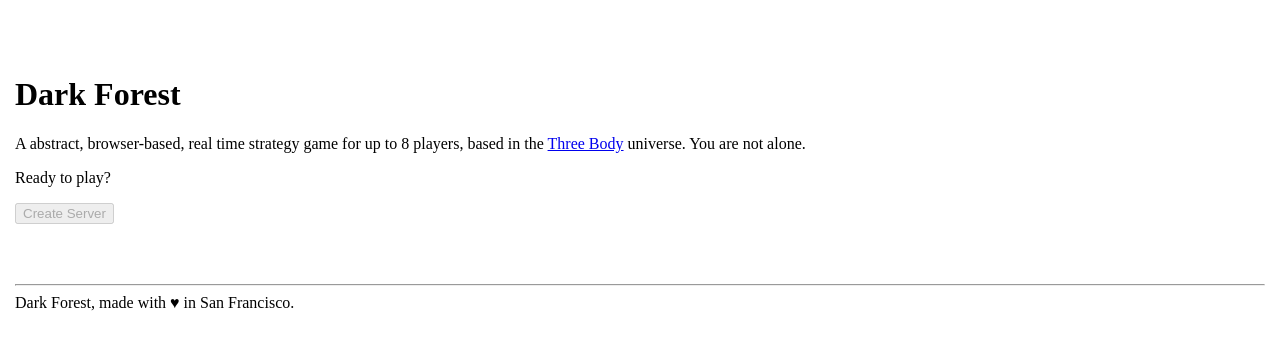
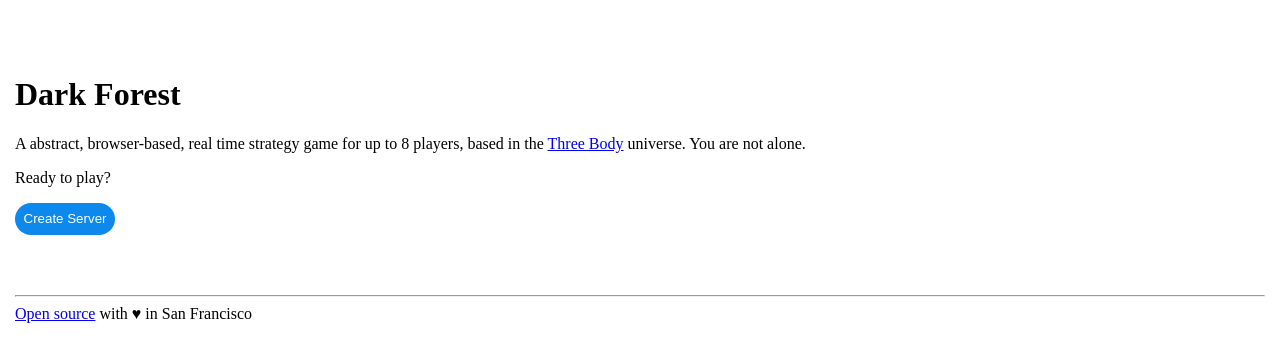
Before and after one commit to philihp/dark-forest, a React (Vite) app in the folder client/web/: page / in a window 1280 px wide. Shown: the top 362 px of the page. Built offline with nearby package versions, Linux system fonts and the light colour scheme.

Commit message:
fix: coloring on bottons

```diff
--- a/client/web/src/components/HeaderUser.tsx
+++ b/client/web/src/components/HeaderUser.tsx
@@ -43,13 +43,14 @@
         <div>
           <hr />
           <div>
-            <p>No one else in the universe knows you exist, and you prefer to keep it that way.</p>
+            <p>No one else in the universe knows you exist, maybe you should keep it that way?</p>
             <button
               type="button"
               style={{
                 minHeight: 32,
                 minWidth: 200,
-                backgroundColor: '#ccc',
+                backgroundColor: '#0d88ed',
+                color: 'white',
                 borderRadius: 32,
                 borderWidth: 0,
               }}
--- /dev/null
+++ b/client/web/src/components/StartButton.module.css
@@ -0,0 +1,18 @@
+.textInput {
+  padding-left: 16px;
+  height: 32px;
+  width: 64px;
+  border-width: 1px;
+  border-style: solid;
+  border-color: #0d88ed;
+  background-color: #b3cde3;
+  border-radius: 32px 0 0 32px;
+}
+.submitButton {
+  width: 100px;
+  height: 32px;
+  background-color: #0d88ed;
+  color: white;
+  border-radius: 0 32px 32px 0;
+  border-width: 0;
+}
--- a/client/web/src/components/StartButton.tsx
+++ b/client/web/src/components/StartButton.tsx
@@ -1,4 +1,5 @@
 import { useState } from 'react'
+import classes from './StartButton.module.css'
 import { useHathoraContext } from '../context/GameContext'
 
 export const StartButton = () => {
@@ -13,8 +14,9 @@
           const n = Number.parseInt(e.target.value, 10)
           if (!Number.isNaN(n) && n > 0 && n < 1000) setSize(n)
         }}
+        className={classes.textInput}
       />
-      <button type="button" onClick={() => move(`START ${size}`)}>
+      <button type="button" onClick={() => move(`START ${size}`)} className={classes.submitButton}>
         Start
       </button>
     </div>
--- a/client/web/src/pages/Home.tsx
+++ b/client/web/src/pages/Home.tsx
@@ -29,8 +29,7 @@
       <h1>Dark Forest</h1>
       <p>
         A abstract, browser-based, real time strategy game for up to 8 players, based in the{' '}
-        <a href="https://en.wikipedia.org/wiki/The_Three-Body_Problem_(novel)">Three Body</a> universe. You are not
-        alone.
+        <a href="https://amzn.to/45gaoJg">Three Body</a> universe. You are not alone.
       </p>
       {/* <h3>Public Servers</h3>
       <table border={1} cellPadding={3} cellSpacing={0}>
@@ -91,6 +90,14 @@
             const roomId = await createPrivateLobby()
             navigate(`/game/${roomId}`)
           }}
+          style={{
+            width: 100,
+            height: 32,
+            backgroundColor: '#0d88ed',
+            color: 'white',
+            borderRadius: 32,
+            borderWidth: 0,
+          }}
         >
           Create Server
         </button>
@@ -98,7 +105,7 @@
       <br />
       <br />
       <hr />
-      Dark Forest, made with ♥ in San Francisco.
+      <a href="https://github.com/philihp/dark-forest">Open source</a> with ♥ in San Francisco
     </div>
   )
 }
```
